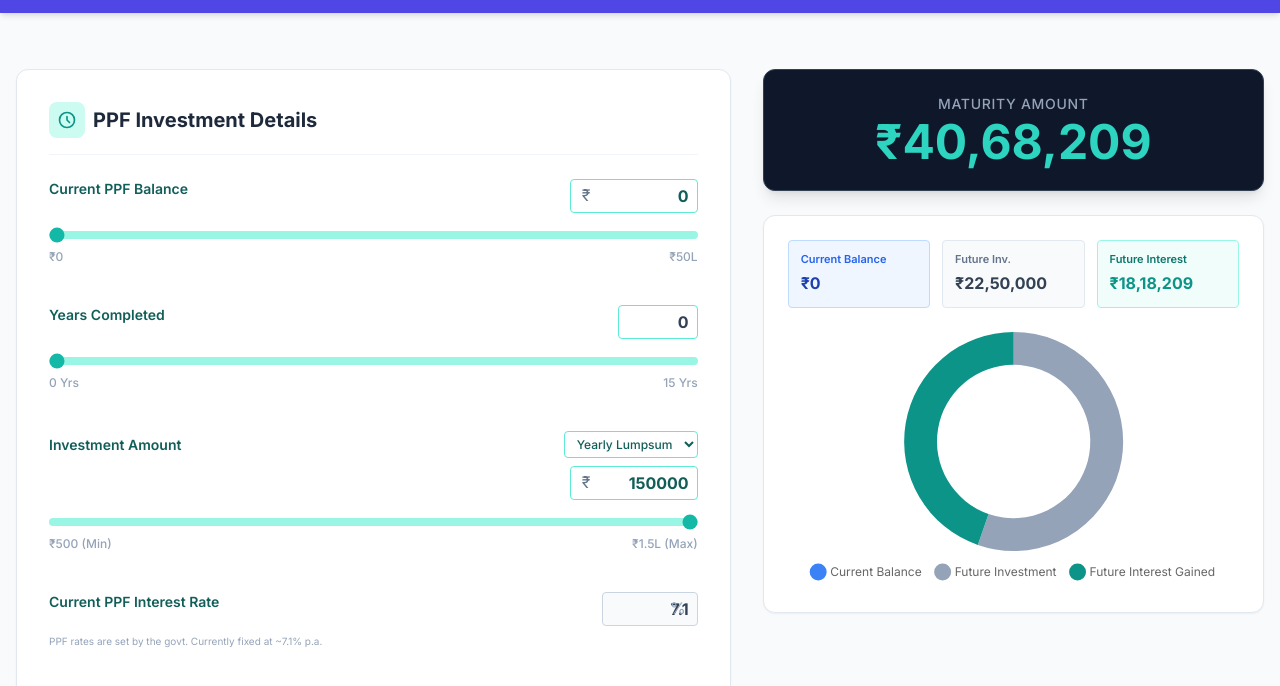
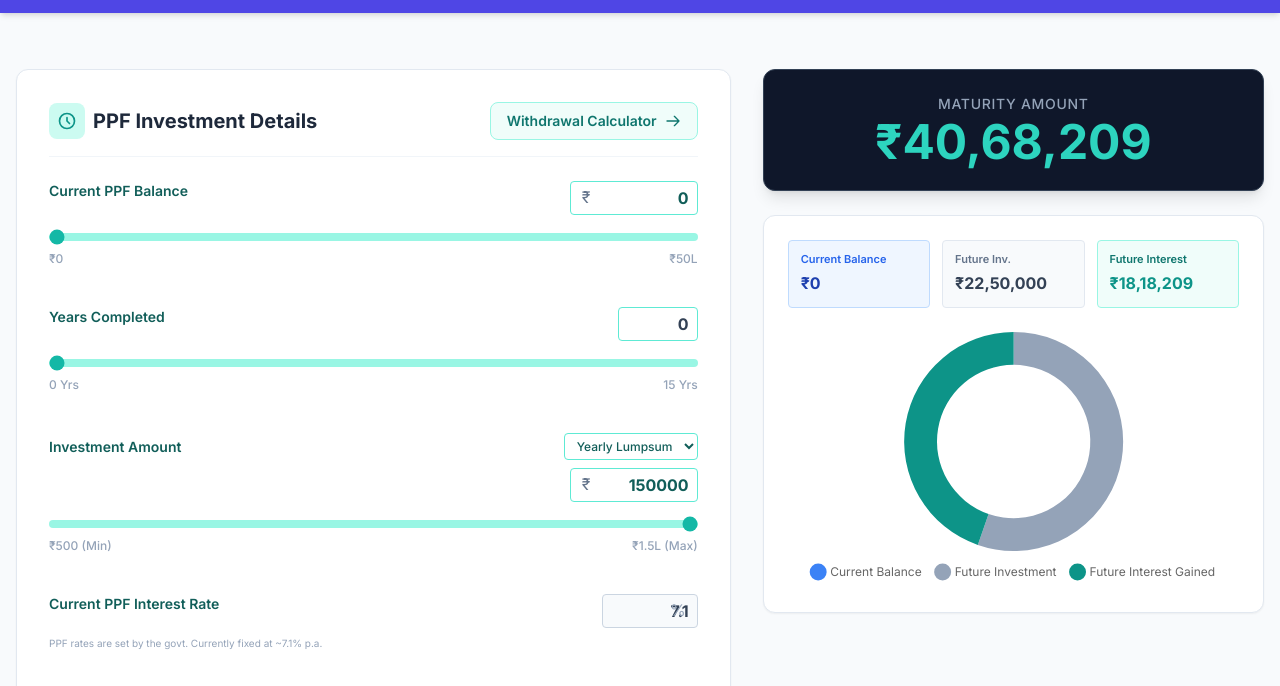
Before and after one commit to sudheervsus/FinCalcPro, a website: page calculators/ppf/index.html in a window 1280 px wide. Shown: the part 47-733 px from the top of the page. Drawn offline with nearby package versions, Linux system fonts and the light colour scheme.

Commit message:
add button to navigate to ppf withdrawal from ppf calculator

```diff
--- a/calculators/ppf/index.html
+++ b/calculators/ppf/index.html
@@ -18,7 +18,8 @@
         crossorigin="anonymous"></script>
     <link rel="canonical" href="https://fincalcpro.app/calculators/ppf/index.html">
     <meta property="og:title" content="PPF Calculator | FinCalcPro">
-    <meta property="og:description" content="Calculate your Public Provident Fund (PPF) maturity amount, total interest earned, and yearly balance over the 15-year lock-in period.">
+    <meta property="og:description"
+        content="Calculate your Public Provident Fund (PPF) maturity amount, total interest earned, and yearly balance over the 15-year lock-in period.">
     <meta property="og:type" content="website">
     <meta property="og:url" content="https://fincalcpro.app/calculators/ppf/index.html">
 </head>
@@ -54,14 +55,25 @@
         <!-- Left Column: Inputs -->
         <div class="lg:col-span-7 flex flex-col gap-6">
             <div class="bg-white rounded-xl shadow-sm border border-slate-200 p-6 md:p-8">
-                <div class="flex items-center gap-2 border-b border-slate-100 pb-4 mb-6">
-                    <span class="p-2 bg-teal-100 text-teal-600 rounded-lg">
-                        <svg class="w-5 h-5" fill="none" stroke="currentColor" viewBox="0 0 24 24">
+                <div
+                    class="flex flex-col md:flex-row md:items-center justify-between gap-4 border-b border-slate-100 pb-4 mb-6">
+                    <div class="flex items-center gap-2">
+                        <span class="p-2 bg-teal-100 text-teal-600 rounded-lg">
+                            <svg class="w-5 h-5" fill="none" stroke="currentColor" viewBox="0 0 24 24">
+                                <path stroke-linecap="round" stroke-linejoin="round" stroke-width="2"
+                                    d="M12 8v4l3 3m6-3a9 9 0 11-18 0 9 9 0 0118 0z"></path>
+                            </svg>
+                        </span>
+                        <h2 class="text-xl font-bold text-slate-800">PPF Investment Details</h2>
+                    </div>
+                    <a href="../ppf-withdrawal/index.html"
+                        class="self-start md:self-auto px-4 py-2 bg-teal-50 hover:bg-teal-100 text-teal-700 text-sm font-semibold rounded-lg border border-teal-200 transition-colors flex items-center gap-2">
+                        Withdrawal Calculator
+                        <svg class="w-4 h-4" fill="none" stroke="currentColor" viewBox="0 0 24 24">
                             <path stroke-linecap="round" stroke-linejoin="round" stroke-width="2"
-                                d="M12 8v4l3 3m6-3a9 9 0 11-18 0 9 9 0 0118 0z"></path>
+                                d="M14 5l7 7m0 0l-7 7m7-7H3"></path>
                         </svg>
-                    </span>
-                    <h2 class="text-xl font-bold text-slate-800">PPF Investment Details</h2>
+                    </a>
                 </div>
 
                 <div class="space-y-8 flex flex-col gap-2">
```
